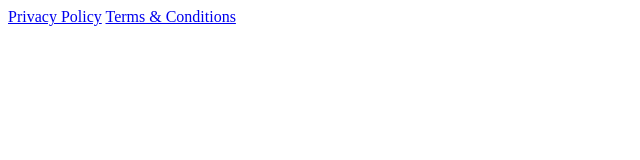
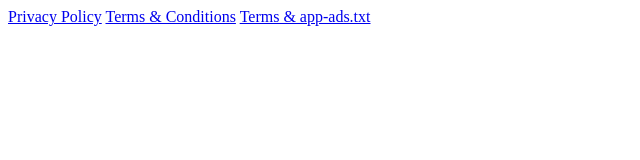
Before and after one commit to VisionStoreyStudio/Scientific-Calculator, a plain HTML site: page index.html in a window 1280 px wide. Shown: the whole page, without its empty margins (0-640 px from the left). Drawn offline with Linux system fonts and the light colour scheme.

Commit message:
Update index.html

```diff
--- a/index.html
+++ b/index.html
@@ -8,6 +8,7 @@
 <body>
     <a href="Privacy_Policy.html">Privacy Policy</a>
     <a href="TermsConditions.html">Terms &amp; Conditions</a>
+    <a href="app-ads.txt">Terms &amp; app-ads.txt</a>
 
 </body>
 </html>
```
